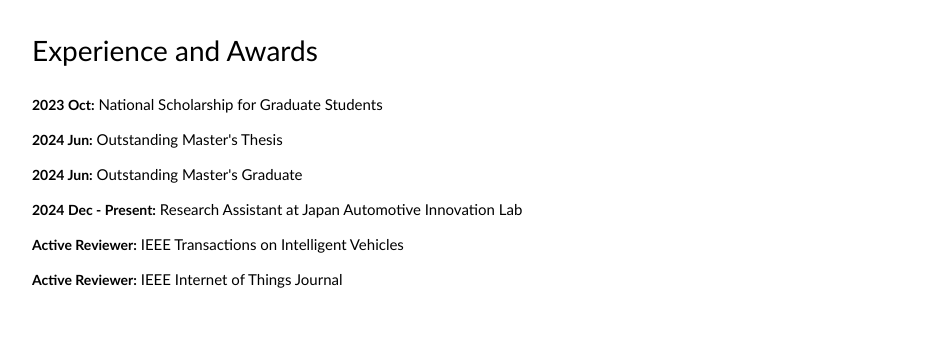
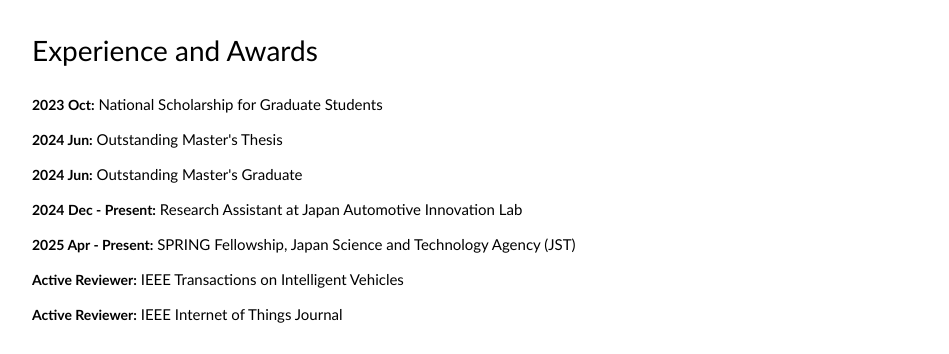
Before and after one commit to Yingzh1-Zhang/Yingzh1-Zhang.github.io, a plain HTML site: page index.html in a window 1280 px wide. Shown: the part 1360-1714 px from the top of the page, without its empty margins (158-1107 px from the left). Drawn offline with Linux system fonts and the light colour scheme.

Commit message:
Update index.html

```diff
--- a/index.html
+++ b/index.html
@@ -104,6 +104,9 @@
             <p><strong>2024 Dec - Present:</strong> Research Assistant at Japan Automotive Innovation Lab</p>
         </div>
         <div class="experience-item">
+            <p><strong>2025 Apr - Present:</strong> SPRING Fellowship, Japan Science and Technology Agency (JST)</p>
+        </div>
+        <div class="experience-item">
             <p><strong>Active Reviewer:</strong> IEEE Transactions on Intelligent Vehicles</p>
         </div>
         <div class="experience-item">
```
